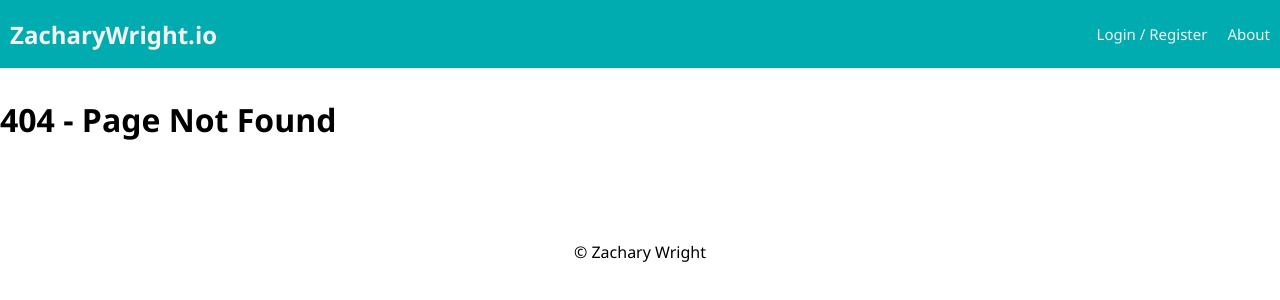
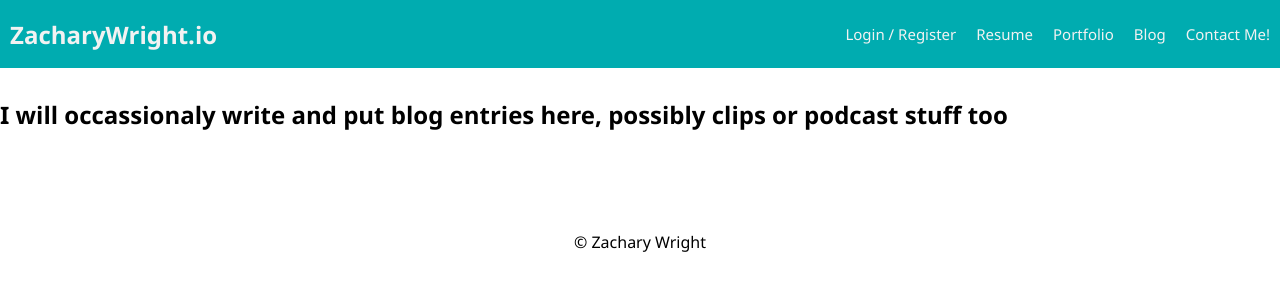
Before and after one commit to zwright101/zachwrightportfolio, a React (Vite) app: page /#/blog in a window 1280 px wide. Before the commit this address had no page. Shown: the top 300 px of the page. Built offline with nearby package versions, Linux system fonts and the light colour scheme.

Commit message:
added a blog component too as a stretch goal to add some writings to the portfolio. also fixed the nav so the nav bar links push you to correct component

```diff
--- a/src/components/App/App.jsx
+++ b/src/components/App/App.jsx
@@ -16,6 +16,7 @@ import LandingPage from '../LandingPage/LandingPage';
 import ResumePage from '../Resume/resume';
 import Portfolio from '../Portfolio/Portfolio';
 import ContactMe from '../ContactMe/ContactMe';
+import Blog from '../Blog/Blog';
 
 import './App.css';
 
@@ -49,6 +50,10 @@ function App() {
             <ContactMe /> {/* Replace with your contact page */}
           </Route>
 
+          <Route exact path="/blog">
+            <Blog /> {/* Replace with your contact page */}
+          </Route>
+
           {/* 404 Page */}
           <Route>
             <h1>404 - Page Not Found</h1>
--- /dev/null
+++ b/src/components/Blog/Blog.jsx
@@ -0,0 +1,20 @@
+import React, { useState } from 'react';
+import {useSelector} from 'react-redux';
+
+// Basic functional component structure for React with default state
+// value setup. When making a new component be sure to replace the
+// component name TemplateFunction with the name for the new component.
+function Blog(props) {
+  // Using hooks we're creating local state for a "heading" variable with
+  // a default value of 'Functional Component'
+  const store = useSelector((store) => store);
+  const [heading, setHeading] = useState('I will occassionaly write and put blog entries here, possibly clips or podcast stuff too');
+
+  return (
+    <div>
+      <h2>{heading}</h2>
+    </div>
+  );
+}
+
+export default Blog;
--- a/src/components/Nav/Nav.jsx
+++ b/src/components/Nav/Nav.jsx
@@ -21,7 +21,23 @@ function Nav() {
           </Link>
         )}
 
-        {/* If a user is logged in, show these links
+        <Link className="navLink" to="/resume">
+          Resume
+        </Link>
+
+        <Link className="navLink" to="/portfolio">
+          Portfolio
+        </Link>
+
+        <Link className="navLink" to="/blog">
+          Blog
+        </Link>
+
+        <Link className="navLink" to="/contact">
+          Contact Me!
+        </Link>
+
+         {/* If a user is logged in, show these links
         {user.id && (
           <>
             <Link className="navLink" to="/user">
@@ -37,9 +53,7 @@ function Nav() {
           </>
         )} */}
 
-        <Link className="navLink" to="/about">
-          About
-        </Link>
+
       </div>
     </div>
   );
```
